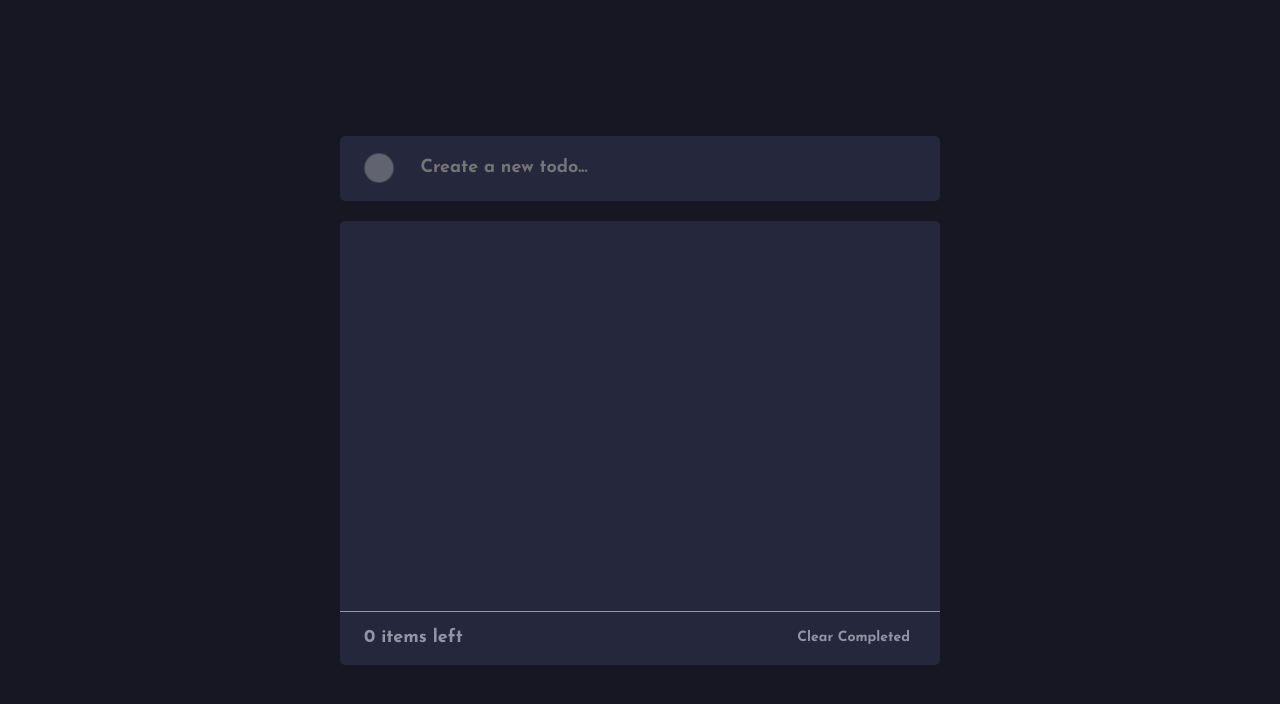
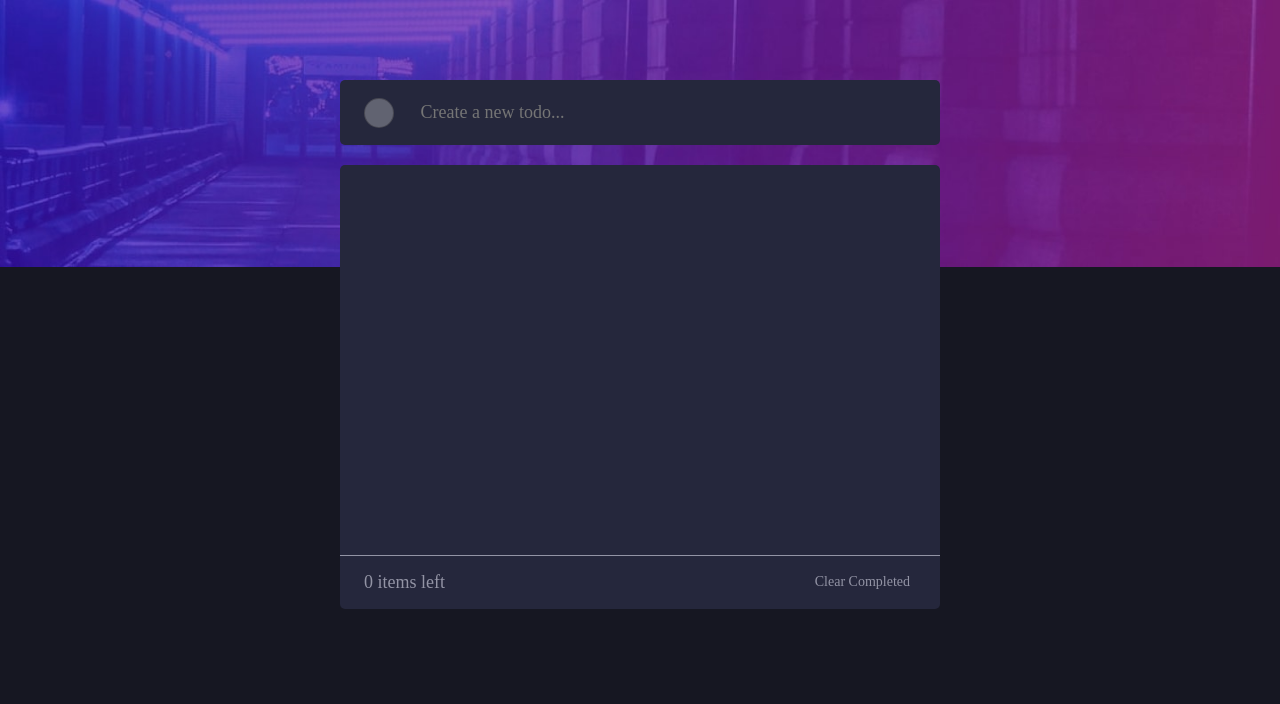
Before and after one commit to iago-guinossi/Challange, a React (Create React App) app in the folder app-lista/: page / in a window 1280 px wide. Shown: the top 704 px of the page. Built offline with nearby package versions, Linux system fonts and the light colour scheme; the HTML template or start-up script is replaced by a standard one.

Commit message:
create container end header

```diff
--- a/app-lista/src/styles/globals.css
+++ b/app-lista/src/styles/globals.css
@@ -1,17 +1,27 @@
-@font-face {
-   font-family: Josefin Sans;
-   src: url(../fonts/Josefin_Sans/static/JosefinSans-Bold.ttf);
-}
-
-html,
 body {
     display: flex;
     justify-content: center;
-    align-items: center;
-    font-family: Josefin Sans;
+    /* align-items: center; */
+    padding: 80px 0 0 0;
+    font-family: 'Josefin Sans', 'times new roman';
     font-weight: 400;
     font-size: 18px;
     width: 100%;
     height: 100%;
-    background-color: hsl(235, 21%, 11%);
+    background-color: var(--background-color-dark);
+    background-image: url(../assets/imgs/bg-desktop-dark.jpg);
+    background-repeat: no-repeat;
+    background-size: 100% auto;
 }
+
+.header{
+    color: var(--color-task);
+    font-weight: bold;
+    font-size: var(--font-size-lg);
+    letter-spacing: 10px;
+    margin-bottom: 35px;
+}
+
+.container{
+    padding: 24px;
+}
```
